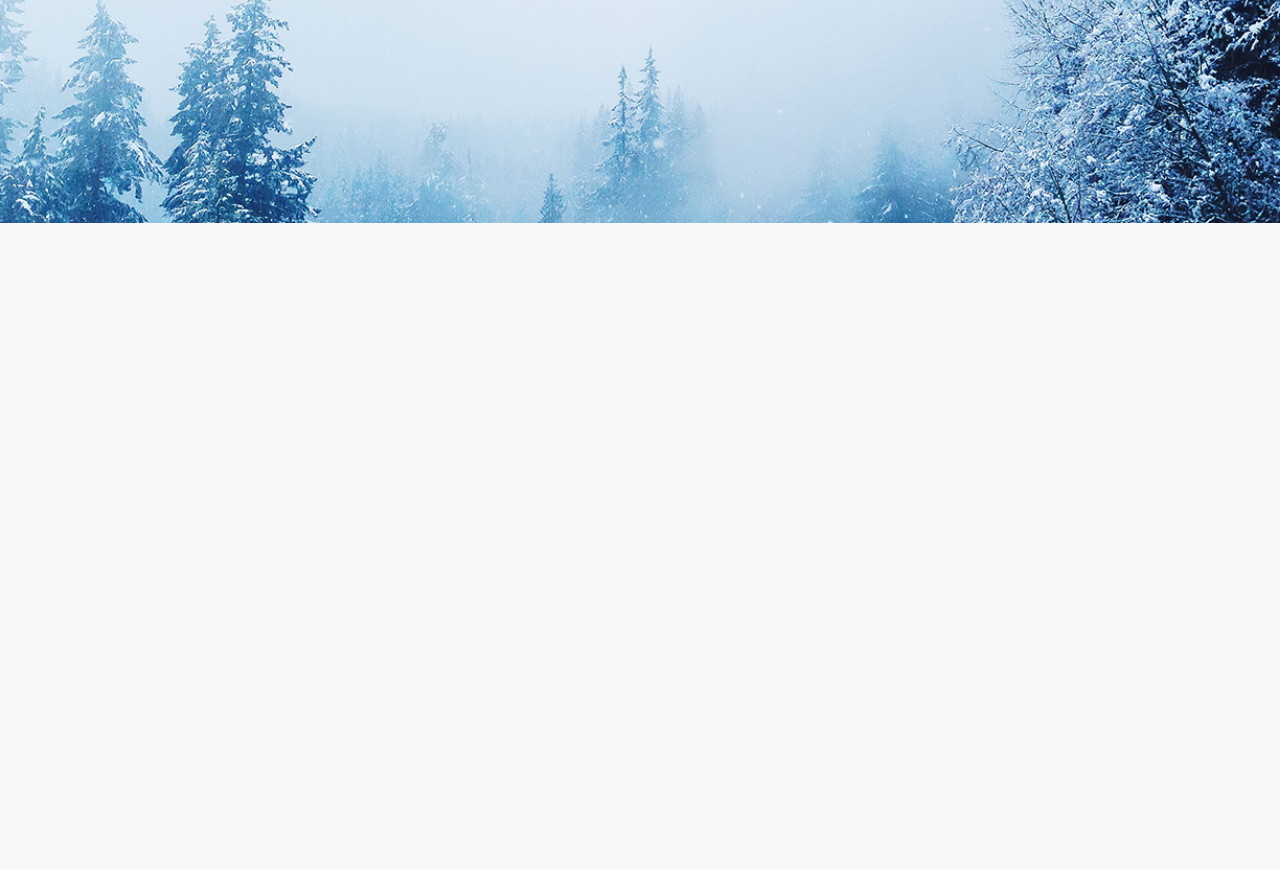
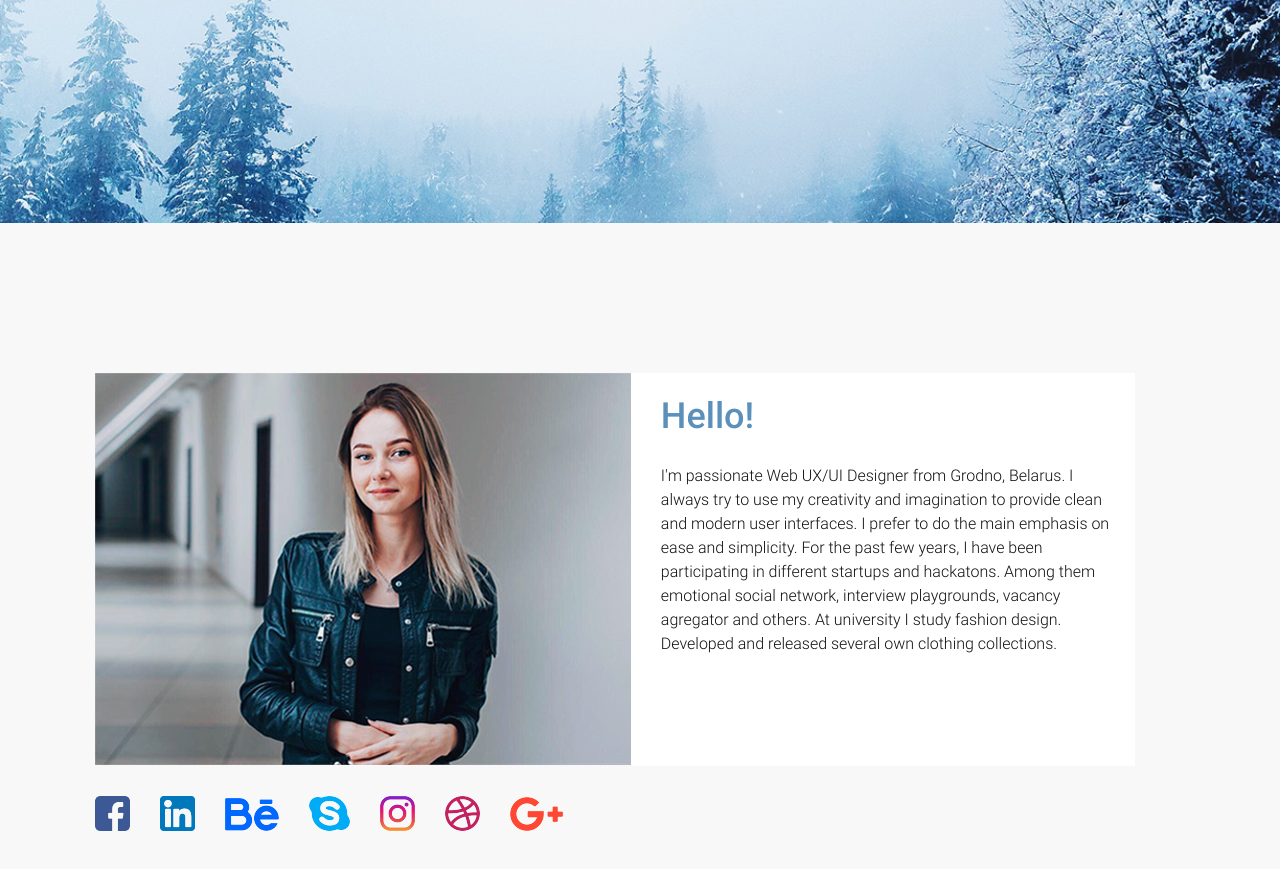
Before and after one commit to FerJke/winter-landing, a website: page src/index.html in a window 1280 px wide. Shown: the part 577-1446 px from the top of the page. Before the commit the page ends 800 px from the top, so only its background shows below. Drawn offline with nearby package versions, Linux system fonts and the light colour scheme; files that its build step writes are made by us from their sources.

Commit message:
Section About was added

```diff
--- a/src/index.html
+++ b/src/index.html
@@ -32,5 +32,47 @@
       <a class="btn btn--big" href="">START A PROJECT</a>
     </div>
   </section><!-- end banner -->
+
+  <div class="about">
+    <div class="container">
+      <div class="about__cont">
+        <div class="about__info clearfix">
+          <div class="about__info-img">
+            <img src="img/girl.jpg" alt="Valerie Kaliuta">
+          </div>
+          <div class="about__info-txtBl">
+            <p class="about__info-title">Hello!</p>
+            <p class="about__info-txt">I'm passionate Web UX/UI Designer from Grodno, Belarus. I always try to use my creativity and imagination to provide clean and modern user interfaces. I prefer to do the main emphasis on ease and simplicity. For the past few years, I have been participating in different startups and hackatons. Among them emotional social network, interview playgrounds, vacancy agregator and others. At university I study fashion design. Developed and released several own clothing collections.</p>
+          </div>
+        </div>
+
+        <ul class="about__list">
+          <li class="about__item">
+            <a href="#" class="about__link" target="_blank"><img src="img/social/facebook.png" alt=""></a>
+          </li>
+          <li class="about__item">
+            <a href="#" class="about__link" target="_blank"><img src="img/social/linkedin.png" alt=""></a>
+          </li>
+          <li class="about__item">
+            <a href="#" class="about__link" target="_blank"><img src="img/social/be.png" alt=""></a>
+          </li>
+          <li class="about__item">
+            <a href="#" class="about__link" target="_blank"><img src="img/social/skype.png" alt=""></a>
+          </li>
+          <li class="about__item">
+            <a href="#" class="about__link" target="_blank"><img src="img/social/inst.png" alt=""></a>
+          </li>
+          <li class="about__item">
+            <a href="#" class="about__link" target="_blank"><img src="img/social/dribble.png" alt=""></a>
+          </li>
+          <li class="about__item">
+            <a href="#" class="about__link" target="_blank"><img src="img/social/google.png" alt=""></a>
+          </li>
+        </ul>
+      </div>
+
+    </div>
+  </div>
+
 </body>
 </html>
--- /dev/null
+++ b/src/sass/sections/about.scss
@@ -0,0 +1,53 @@
+.about {
+  padding: toRem(150) 0 toRem(130);
+}
+
+.about__cont {
+  max-width: toRem(1040);
+}
+
+.about__info {
+  background-color: #fff;
+}
+
+.about__info-img {
+  width: 52%;
+  float: left;
+}
+
+.about__info-txtBl {
+  width: 48%;
+  float: right;
+  padding: toRem(25);
+}
+
+.about__info-title {
+  margin: 0;
+  margin-bottom: toRem(30);
+  color: $color-hover;
+  font-size: toRem(36);
+  font-weight: $fs-medium;
+  line-height: 1;
+}
+
+.about__info-txt {
+  margin: 0;
+  color: #111;
+  font-size: toRem(16);
+  font-weight: $fs-light;
+  line-height: 1.5;
+}
+
+.about__list {
+  margin-top: toRem(30);
+  padding-left: 0;
+  list-style-type: none;
+  font-size: 0;
+}
+
+.about__item {
+  display: inline-block;
+  margin-right: toRem(30);
+  font-size: toRem(16);
+  vertical-align: bottom;
+}
--- a/src/sass/style.scss
+++ b/src/sass/style.scss
@@ -7,3 +7,4 @@
 @import "components/button";
 @import "sections/header";
 @import "sections/banner";
+@import "sections/about";
```
Also changed, not shown: src/img/girl.jpg (added), src/img/social/be.png (added), src/img/social/dribble.png (added), src/img/social/facebook.png (added), src/img/social/google.png (added), src/img/social/inst.png (added), src/img/social/linkedin.png (added), src/img/social/skype.png (added).
